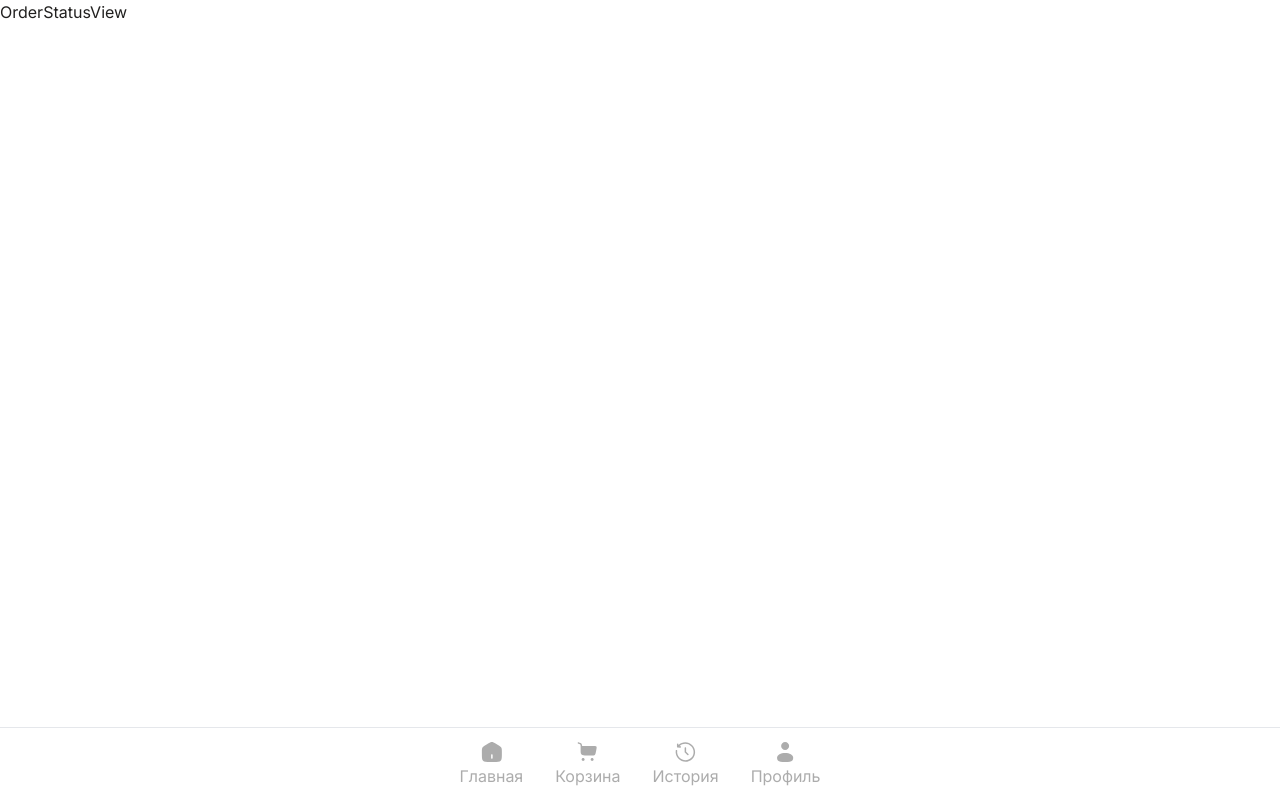
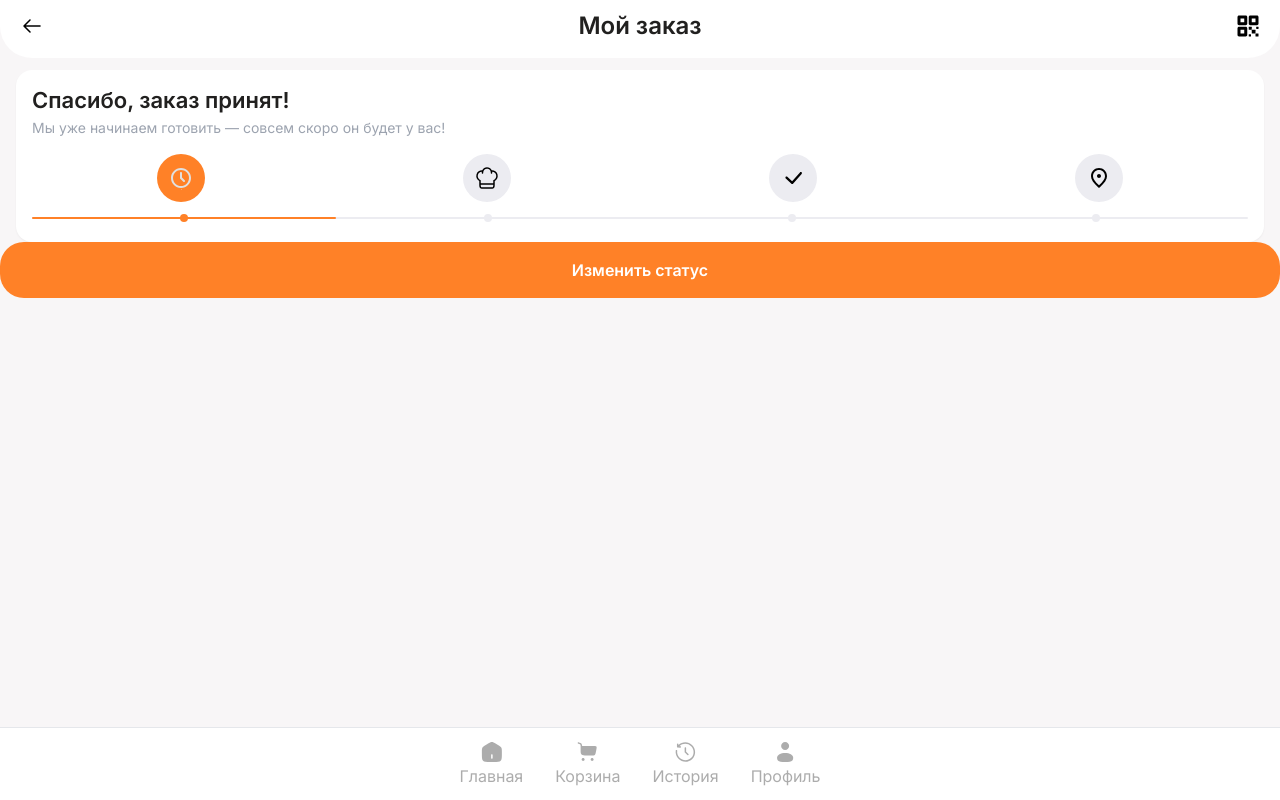
Before and after one commit to Seitek2002/imenu-re-design, a Next.js app: page /1/order-status in a window 1280 px wide. Built offline with nearby package versions, Linux system fonts and the light colour scheme.

Commit message:
added-some-of-status

```diff
--- a/src/app/(home)/[venue]/order-status/OrderStatusView.tsx
+++ b/src/app/(home)/[venue]/order-status/OrderStatusView.tsx
@@ -1,6 +1,12 @@
+import CurrentStatus from "./_components/CurrentStatus"
+import Header from "./_components/Header"
+
 const OrderStatusView = () => {
   return (
-    <div>OrderStatusView</div>
+    <div className="bg-[#F8F6F7] min-h-svh pb-40">
+        <Header />
+        <CurrentStatus />
+    </div>
   )
 }
 
--- /dev/null
+++ b/src/app/(home)/[venue]/order-status/_components/CurrentStatus.tsx
@@ -0,0 +1,147 @@
+'use client';
+
+import Image from 'next/image';
+import { useMemo, useState } from 'react';
+
+import clockIcon from '@/assets/OrderStatus/clock.svg';
+import chefIcon from '@/assets/OrderStatus/chef-hat.svg';
+import checkIcon from '@/assets/OrderStatus/check.svg';
+import geoIcon from '@/assets/OrderStatus/geo.svg';
+
+type Step = {
+  key: number;
+  title: string;
+  desc: string;
+  icon: any;
+};
+
+const steps: Step[] = [
+  {
+    key: 0,
+    title: 'Заказ оформлен',
+    desc: 'Мы приняли ваш заказ и передали на кухню',
+    icon: clockIcon,
+  },
+  {
+    key: 1,
+    title: 'Готовим заказ',
+    desc: 'Наши повара уже занимаются вашим блюдом',
+    icon: chefIcon,
+  },
+  {
+    key: 2,
+    title: 'Заказ готов',
+    desc: 'Можно забирать на стойке',
+    icon: checkIcon,
+  },
+  {
+    key: 3,
+    title: 'Заказ выполнен',
+    desc: 'Приятного аппетита!',
+    icon: geoIcon,
+  },
+];
+
+const CurrentStatus = () => {
+  const [active, setActive] = useState(0);
+
+  const isLast = active >= steps.length - 1;
+
+  const progress = useMemo(() => {
+    if (steps.length <= 1) return 0;
+    // 4 steps: 25%, 50%, 75%, 100%
+    return ((active + 1) / steps.length) * 100;
+  }, [active]);
+
+  function handleNext() {
+    if (!isLast) setActive((i) => Math.min(i + 1, steps.length - 1));
+  }
+
+  return (
+    <>
+      <div className='px-4 pt-3'>
+        {/* Header card with title, subtitle, icons and baseline (horizontal) */}
+        <div className='rounded-2xl bg-white p-4 shadow-sm'>
+          {/* Title + subtitle like on mock */}
+          <div className='mb-4'>
+            <h3 className='text-[22px] leading-7 font-semibold'>
+              {active === 0 && 'Спасибо, заказ принят!'}
+              {active === 1 && 'Курьер везёт ваш заказ'}
+              {active === 2 && 'Заказ готов'}
+              {active === 3 && 'Заказ выполнен'}
+            </h3>
+            <p className='text-[#9CA3AF] text-[14px] leading-5 mt-1'>
+              {active === 0 &&
+                'Мы уже начинаем готовить — совсем скоро он будет у вас!'}
+              {active === 1 &&
+                'Следите за перемещением в реальном времени. Ваш обед уже на дороге!'}
+              {active === 2 && 'Можно забирать на стойке'}
+              {active === 3 && 'Приятного аппетита!'}
+            </p>
+          </div>
+
+          {/* Icons row (grid so dots align exactly under icons) */}
+          <div className='flex justify-around items-center mb-3 gap-2'>
+            {steps.map((s, i) => {
+              const current = i === active;
+              const bg = current ? '#FF8127' : '#ECECF1';
+
+              return (
+                <div key={s.key} className='flex items-center justify-center'>
+                  <div
+                    className='flex items-center justify-center rounded-full'
+                    style={{ width: 48, height: 48, backgroundColor: bg }}
+                  >
+                    <Image
+                      src={s.icon}
+                      alt={s.title}
+                      className={current ? 'invert' : ''}
+                    />
+                  </div>
+                </div>
+              );
+            })}
+          </div>
+
+          {/* Baseline + dots (aligned under icons) */}
+          <div className='relative h-3 mt-1'>
+            {/* base line */}
+            <div className='absolute left-0 right-0 top-[3px] h-[2px] bg-[#ECECF1] rounded-full' />
+            {/* progress line */}
+            <div
+              className='absolute left-0 top-[3px] h-[2px] rounded-full'
+              style={{ width: `${progress}%`, background: '#FF8127' }}
+            />
+            {/* dots aligned under each grid column */}
+            <div className='absolute inset-0 flex justify-around'>
+              {steps.map((_, i) => {
+                const activeDot = i <= active;
+                return (
+                  <span
+                    key={`dot-${i}`}
+                    className='h-2 w-2 rounded-full justify-self-center'
+                    style={{
+                      backgroundColor: activeDot ? '#FF8127' : '#ECECF1',
+                    }}
+                  />
+                );
+              })}
+            </div>
+          </div>
+        </div>
+
+        {/* (vertical stepper removed; using horizontal layout per mock) */}
+      </div>
+      <button
+        type='button'
+        onClick={handleNext}
+        disabled={isLast}
+        className='w-full rounded-3xl bg-[#FF8127] py-4 text-white font-semibold disabled:opacity-60 disabled:cursor-not-allowed'
+      >
+        {isLast ? 'Статус финальный' : 'Изменить статус'}
+      </button>
+    </>
+  );
+};
+
+export default CurrentStatus;
--- /dev/null
+++ b/src/app/(home)/[venue]/order-status/_components/Header.tsx
@@ -0,0 +1,39 @@
+'use client';
+
+import Image from 'next/image';
+import { useRouter } from 'next/navigation';
+
+import arrowIcon from '@/assets/Header/arrow.svg';
+import qrCodeIcon from '@/assets/OrderStatus/qr-code.svg';
+import { useTranslation } from 'react-i18next';
+
+const Header = () => {
+  const router = useRouter();
+  const { t } = useTranslation();
+
+  return (
+    <header className='sticky top-0 z-10 bg-white rounded-b-4xl'>
+      <div className='flex items-center justify-between px-5 pt-2.5 pb-4'>
+        <Image
+          src={arrowIcon}
+          width={24}
+          height={24}
+          alt='Назад'
+          className='cursor-pointer'
+          onClick={() => router.back()}
+        />
+        <h2 className='text-2xl font-semibold'>{t('myOrder')}</h2>
+        <button
+          type='button'
+          className='text-[#FF7A00] text-sm font-medium'
+          onClick={() => {}}
+          aria-label='Показать qr-code'
+        >
+          <Image src={qrCodeIcon} alt='qrCodeIcon' />
+        </button>
+      </div>
+    </header>
+  );
+};
+
+export default Header;
--- a/src/locales/en/common.json
+++ b/src/locales/en/common.json
@@ -31,5 +31,6 @@
   "loading": "Loading...",
   "notSpecified": "Not specified",
   "enterStreet": "Enter street",
-  "orderCommentPlaceholder": "Order comment"
+  "orderCommentPlaceholder": "Order comment",
+  "myOrder": "Мой заказ"
 }
--- a/src/locales/kg/common.json
+++ b/src/locales/kg/common.json
@@ -31,5 +31,6 @@
   "loading": "Жүктөлүүдө",
   "notSpecified": "Көрсөтүлгөн эмес",
   "enterStreet": "Көчөнү белгилеңиз",
-  "orderCommentPlaceholder": "Заказга комментарий"
+  "orderCommentPlaceholder": "Заказга комментарий",
+  "myOrder": "Мой заказ"
 }
--- a/src/locales/ru/common.json
+++ b/src/locales/ru/common.json
@@ -31,5 +31,6 @@
   "loading": "Идет загрузка",
   "notSpecified": "Не указано",
   "enterStreet": "Укажите улицу",
-  "orderCommentPlaceholder": "Комментарий к заказу"
+  "orderCommentPlaceholder": "Комментарий к заказу",
+  "myOrder": "Мой заказ"
 }
```
Also changed, not shown: src/assets/OrderStatus/clock.svg, src/assets/OrderStatus/qr-code.svg (added).
